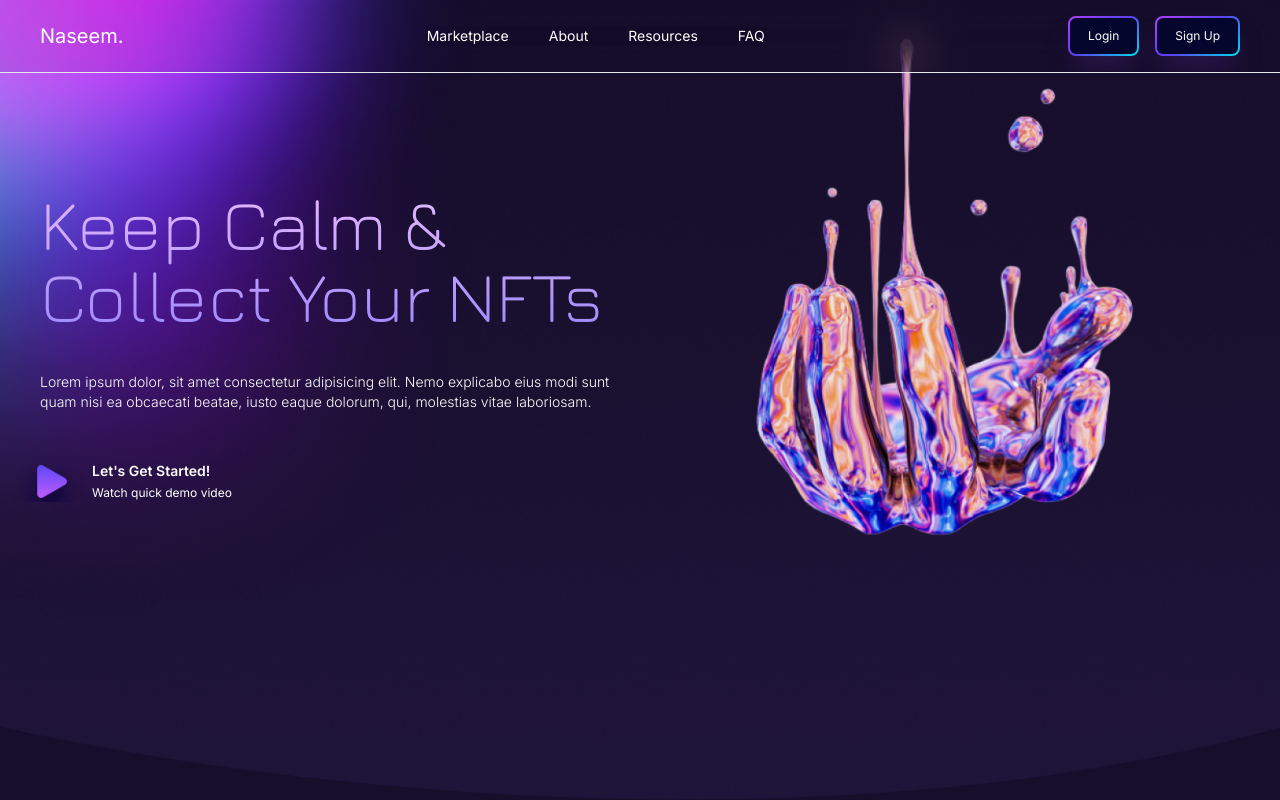
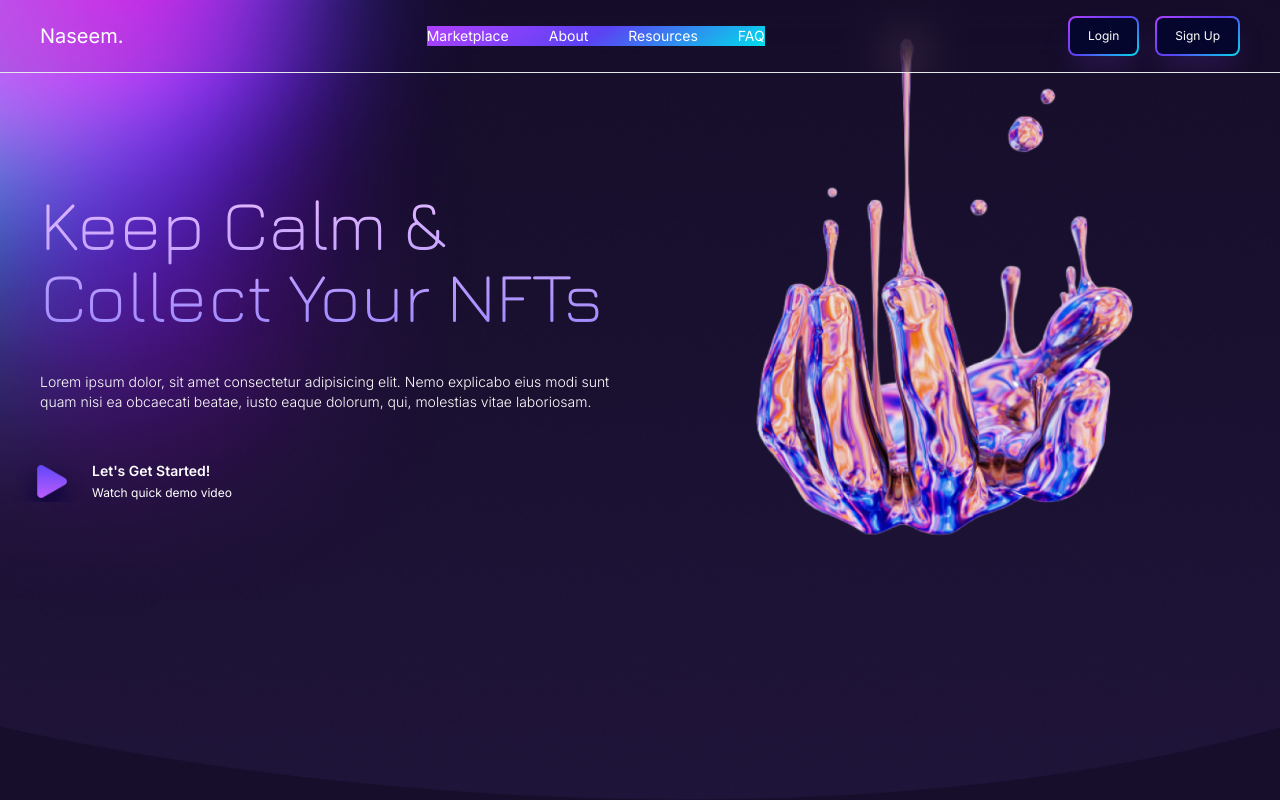
Before and after one commit to naseemkhandev/nft-nextjs, a Next.js app: page / in a window 1280 px wide. Shown: the top 800 px of the page. Built offline with nearby package versions, Linux system fonts and the light colour scheme.

Commit message:
some styles added

```diff
--- a/src/app/globals.css
+++ b/src/app/globals.css
@@ -108,6 +108,10 @@ html {
   height: 44px;
 }
 
+.menu-gradients {
+  background: linear-gradient(144deg, #af40ff, #5b42f3 50%, #00ddeb);
+}
+
 .social-name {
   width: 0;
   color: white;
--- a/src/components/Email.tsx
+++ b/src/components/Email.tsx
@@ -11,7 +11,7 @@ const Email = () => {
   return (
     <>
       {sendMail === false ? (
-        <section className="container md:px-10 p-10 md:p-16 mx-auto flex flex-col gap-10 items-center justify-center">
+        <section className="container px-5 md:px-10 p-10 md:p-16 mx-auto flex flex-col gap-10 items-center justify-center">
           <div className="mx-auto w-fit ">
             <CommonTitle title="Ready for Next NFT Drop?" />
           </div>
@@ -25,8 +25,8 @@ const Email = () => {
           </div>
         </section>
       ) : (
-        <section className="container md:px-10 p-10 md:p-16 mx-auto">
-          <div className="relative px-10 bg-white bg-[url('/doodle.png')] bg-cover bg-left bg-fixed flex flex-col gap-5 items-center justify-center py-28 w-full lg:w-1/2 mx-auto">
+        <section className="container px-5 md:px-10 p-10 md:p-16 mx-auto">
+          <div className="relative px-7 sm:px-10 bg-white rounded-lg bg-[url('/doodle.png')] bg-cover bg-left bg-fixed flex flex-col gap-5 items-center justify-center py-20 sm:py-28 w-full lg:w-1/2 mx-auto">
             <div>
               <Image
                 src="/Thankyou.png"
@@ -42,7 +42,7 @@ const Email = () => {
             </p>
             <RxCross2
               onClick={() => setSetsendMail(false)}
-              className="absolute top-10 right-12 text-2xl text-[#969696] cursor-pointer"
+              className="absolute top-8 right-9 sm:top-10 sm:right-12 text-2xl text-[#969696] cursor-pointer"
             />
           </div>
         </section>
--- a/src/components/Navbar.tsx
+++ b/src/components/Navbar.tsx
@@ -21,7 +21,7 @@ const Navbar = () => {
           <ul
             className={`${
               toggleMenu ? "right-0" : "-right-full"
-            } flex items-start md:items-center md:flex-row flex-col gap-6 px-10 py-32 md:py-0 md:px-0 md:gap-5 lg:gap-10 capitalize fixed md:relative top-0 md:left-0 w-full xs:w-80 h-screen md:w-auto md:h-auto bg-[#160e2a] backdrop-blur-3xl md:bg-transparent md:backdrop-blur-0 transition-all duration-500`}
+            } flex items-start md:items-center md:flex-row flex-col gap-6 px-10 py-32 md:py-0 md:px-0 md:gap-5 lg:gap-10 capitalize fixed md:relative top-0 md:left-0 w-full xs:w-80 h-screen md:w-auto md:h-auto menu-gradients backdrop-blur-3xl md:bg-transparent md:backdrop-blur-0 transition-all duration-500`}
           >
             {NavLinks.map(({ id, name }) => {
               return (
```
